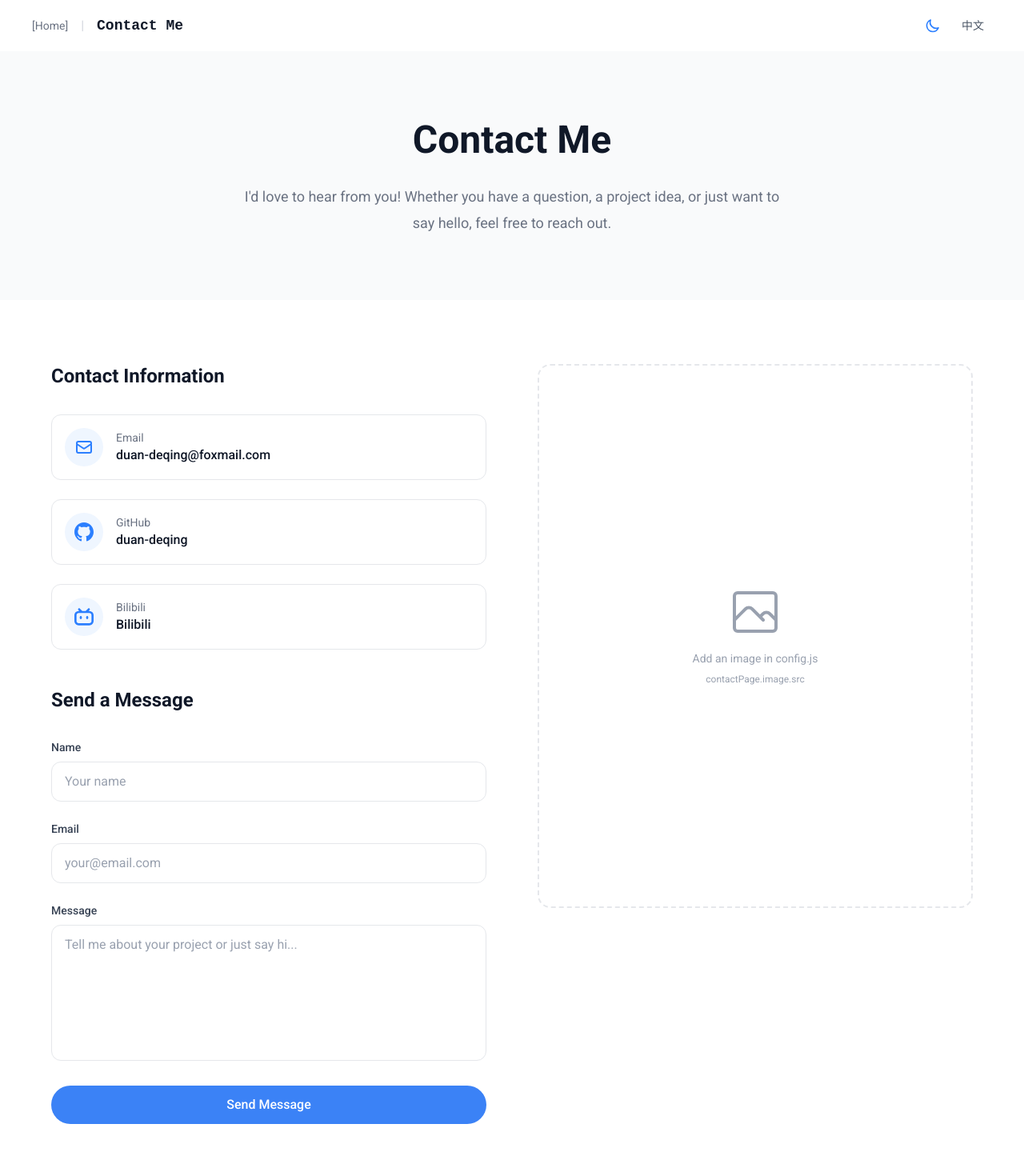
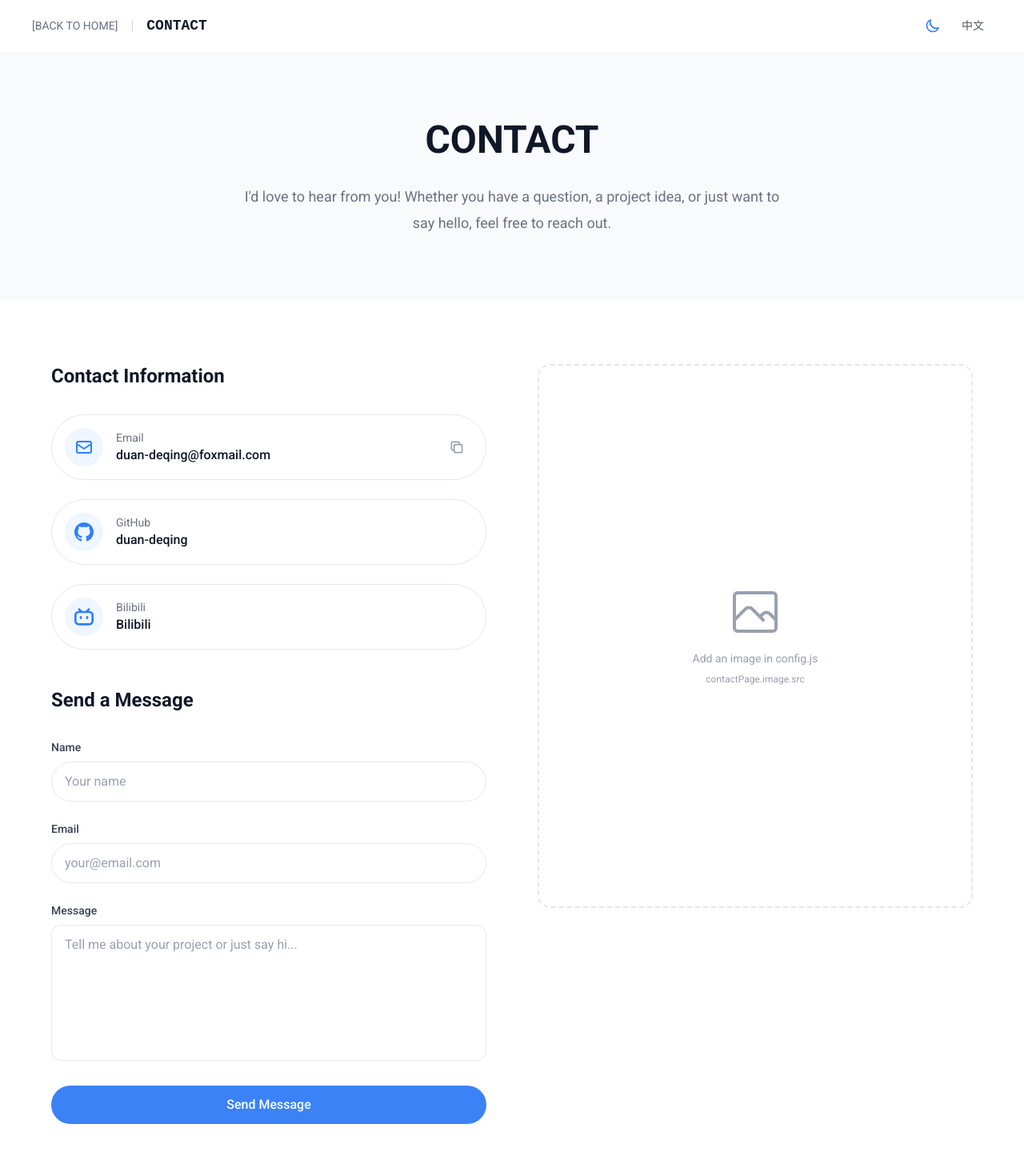
Before and after one commit to duan-deqing/duan-deqing.github.io, a React (Vite) app: page /contact in a window 1280 px wide. Shown: the top 1470 px of the page at 80% size. Built offline with nearby package versions, Linux system fonts and the light colour scheme; a web font is replaced by a local one.

Commit message:
ver 1.2.4 - 优化contact页面布局

```diff
--- a/package.json
+++ b/package.json
@@ -1,7 +1,7 @@
 {
   "name": "stylan_site",
   "private": true,
-  "version": "1.2.3",
+  "version": "1.2.4",
   "type": "module",
   "scripts": {
     "dev": "vite",
--- a/src/config.js
+++ b/src/config.js
@@ -167,9 +167,9 @@ const config = {
   // ==================== 联系页面 ====================
   contactPage: {
     // 页面标题
-    title: { en: "Contact Me", zh: "联系我" },
+    title: { en: "CONTACT", zh: "联系" },
     // 返回主页链接文字
-    backToHome: { en: "Home", zh: "主页" },
+    backToHome: { en: "BACK TO HOME", zh: "返回主页" },
     // 页面描述
     description: {
       en: "I'd love to hear from you! Whether you have a question, a project idea, or just want to say hello, feel free to reach out.",
--- a/src/pages/ContactPage.jsx
+++ b/src/pages/ContactPage.jsx
@@ -46,6 +46,7 @@ function ContactPage() {
     message: "",
   });
   const [isSubmitted, setIsSubmitted] = useState(false);
+  const [copiedEmail, setCopiedEmail] = useState(false);
 
   const handleChange = (e) => {
     const { name, value } = e.target;
@@ -57,6 +58,23 @@ function ContactPage() {
     setIsSubmitted(true);
     setTimeout(() => setIsSubmitted(false), 3000);
     setFormData({ name: "", email: "", message: "" });
+  };
+
+  const handleCopyEmail = async (email) => {
+    try {
+      await navigator.clipboard.writeText(email);
+      setCopiedEmail(true);
+      setTimeout(() => setCopiedEmail(false), 2000);
+    } catch {
+      const textArea = document.createElement("textarea");
+      textArea.value = email;
+      document.body.appendChild(textArea);
+      textArea.select();
+      document.execCommand("copy");
+      document.body.removeChild(textArea);
+      setCopiedEmail(true);
+      setTimeout(() => setCopiedEmail(false), 2000);
+    }
   };
 
   const getIcon = (icon) => {
@@ -131,12 +149,15 @@ function ContactPage() {
 
               <div className="space-y-6 mb-12">
                 {contactPage.contactMethods.map((method) => (
+                  <div
+                    key={method.label.en}
+                    className="flex items-center gap-4 p-4 rounded-full border border-gray-200 dark:border-gray-700 hover:border-blue-400 dark:hover:border-blue-500 hover:shadow-md transition-all group"
+                  >
                     <a
-                    key={method.label.en}
                       href={method.href}
                       target={method.href.startsWith("http") ? "_blank" : undefined}
                       rel={method.href.startsWith("http") ? "noopener noreferrer" : undefined}
-                    className="flex items-center gap-4 p-4 rounded-xl border border-gray-200 dark:border-gray-700 hover:border-blue-400 dark:hover:border-blue-500 hover:shadow-md transition-all group"
+                      className="flex items-center gap-4 flex-1"
                     >
                       <div className="w-12 h-12 rounded-full bg-blue-50 dark:bg-blue-900/30 flex items-center justify-center text-blue-500 dark:text-blue-400 group-hover:bg-blue-100 dark:group-hover:bg-blue-900/50 transition-colors">
                         {getIcon(method.icon)}
@@ -150,6 +171,24 @@ function ContactPage() {
                         </p>
                       </div>
                     </a>
+                    {method.icon === "email" && (
+                      <button
+                        onClick={() => handleCopyEmail(method.value)}
+                        className="w-10 h-10 rounded-full flex items-center justify-center text-gray-400 dark:text-gray-500 hover:text-blue-500 dark:hover:text-blue-400 hover:bg-blue-50 dark:hover:bg-blue-900/30 transition-all active:scale-95"
+                        title={lang === "en" ? "Copy email" : "复制邮箱"}
+                      >
+                        {copiedEmail ? (
+                          <svg className="w-5 h-5 text-green-500" fill="none" viewBox="0 0 24 24" stroke="currentColor">
+                            <path strokeLinecap="round" strokeLinejoin="round" strokeWidth={2} d="M5 13l4 4L19 7" />
+                          </svg>
+                        ) : (
+                          <svg className="w-5 h-5" fill="none" viewBox="0 0 24 24" stroke="currentColor">
+                            <path strokeLinecap="round" strokeLinejoin="round" strokeWidth={2} d="M8 16H6a2 2 0 01-2-2V6a2 2 0 012-2h8a2 2 0 012 2v2m-6 12h8a2 2 0 002-2v-8a2 2 0 00-2-2h-8a2 2 0 00-2 2v8a2 2 0 002 2z" />
+                          </svg>
+                        )}
+                      </button>
+                    )}
+                  </div>
                 ))}
               </div>
 
@@ -172,7 +211,7 @@ function ContactPage() {
                     onChange={handleChange}
                     placeholder={t(contactPage.form.namePlaceholder)}
                     required
-                    className="w-full px-4 py-3 rounded-xl border border-gray-200 dark:border-gray-700 bg-white dark:bg-gray-800 text-gray-900 dark:text-white placeholder-gray-400 dark:placeholder-gray-500 focus:outline-none focus:border-blue-500 dark:focus:border-blue-400 focus:ring-2 focus:ring-blue-500/20 transition-all"
+                    className="w-full px-4 py-3 rounded-full border border-gray-200 dark:border-gray-700 bg-white dark:bg-gray-800 text-gray-900 dark:text-white placeholder-gray-400 dark:placeholder-gray-500 focus:outline-none focus:border-blue-500 dark:focus:border-blue-400 focus:ring-2 focus:ring-blue-500/20 transition-all"
                   />
                 </div>
 
@@ -187,7 +226,7 @@ function ContactPage() {
                     onChange={handleChange}
                     placeholder={t(contactPage.form.emailPlaceholder)}
                     required
-                    className="w-full px-4 py-3 rounded-xl border border-gray-200 dark:border-gray-700 bg-white dark:bg-gray-800 text-gray-900 dark:text-white placeholder-gray-400 dark:placeholder-gray-500 focus:outline-none focus:border-blue-500 dark:focus:border-blue-400 focus:ring-2 focus:ring-blue-500/20 transition-all"
+                    className="w-full px-4 py-3 rounded-full border border-gray-200 dark:border-gray-700 bg-white dark:bg-gray-800 text-gray-900 dark:text-white placeholder-gray-400 dark:placeholder-gray-500 focus:outline-none focus:border-blue-500 dark:focus:border-blue-400 focus:ring-2 focus:ring-blue-500/20 transition-all"
                   />
                 </div>
 
```
Also changed, not shown: public/images/1_1_main-page.png (added), 6 other files (tests, documents, lock files or other folders). Lines whose indentation alone changed are shown as unchanged.
